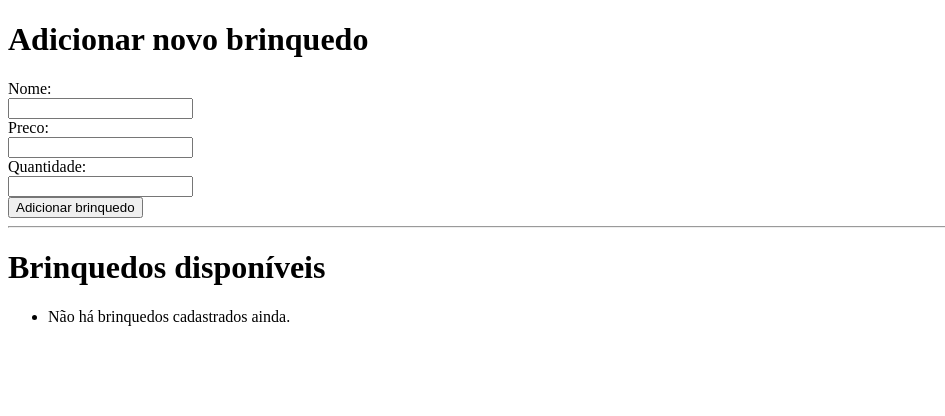
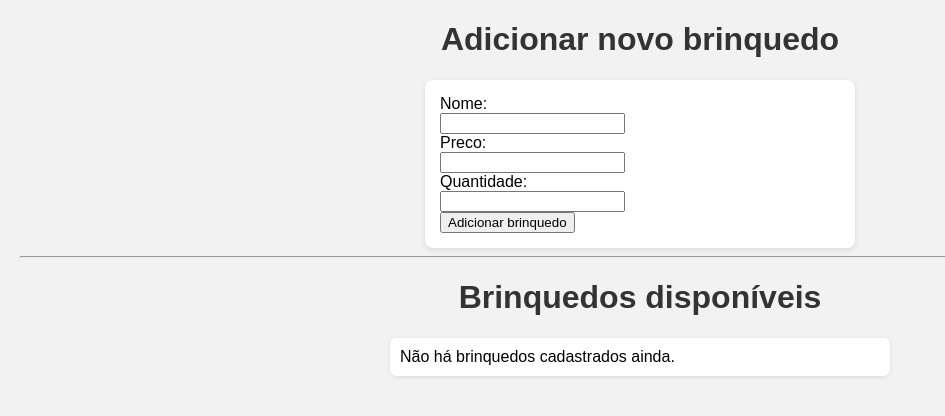
Before and after one commit to Bl4CKAT/projeto_brinquedos, a Django app: page / in a window 1280 px wide. Shown: the top 416 px of the page, without its empty margins (0-945 px from the left). Run offline with Django 5.2, Linux system fonts and the light colour scheme; data that the repository does not hold is empty.

Commit message:
Foi adicionado o arquivo '.css' ao projeto

```diff
--- /dev/null
+++ b/brinquedos/core/static/core/style.css
@@ -0,0 +1,48 @@
+body {
+    font-family: Arial, sans-serif;
+    background-color: #f2f2f2;
+    margin: 20px;
+}
+
+h1 {
+    color: #333;
+    text-align: center;
+}
+
+form {
+    background: white;
+    padding: 15px;
+    border-radius: 8px;
+    box-shadow: 0px 2px 6px rgba(0,0,0,0.1);
+    margin-bottom: 20px;
+    max-width: 400px;
+    margin: auto;
+}
+
+buttom {
+    background-color: #4CAF50;
+    color: white;
+    border: none;
+    padding: 8px 12px
+    border-radius: 5px;
+    cursor: pointer;
+}
+
+buttom:hover {
+    background-color: #45a049;
+}
+
+ul {
+    list-style: none;
+    padding: 0;
+    max-width: 500px;
+    margin: auto;
+}
+
+li {
+    background: white;
+    margin_bottom: 8px;
+    padding: 10px;
+    border-radius: 6px;
+    box-shadow: 0px 1px 4px rgba(0,0,0,0.1);
+}
--- a/brinquedos/core/templates/editar.html
+++ b/brinquedos/core/templates/editar.html
@@ -1,8 +1,10 @@
+{% load static %}
 <!DOCTYPE html>
 <html>
 <head>
   <meta charset="utf-8">
   <title>Editar brinquedo</title>
+  <link rel="stylesheet" href="{% static 'core/style.css' %}">
 </head>
 <body>
 <h1>Editar brinquedo: {{ brinquedo.nome }}</h1>
--- a/brinquedos/core/templates/excluir.html
+++ b/brinquedos/core/templates/excluir.html
@@ -1,8 +1,10 @@
+{% load static %}
 <!DOCTYPE html>
 <html>
 <head>
   <meta charset="utf-8">
   <title>Excluir brinquedo</title>
+  <link rel="stylesheet" href="{% static 'core/style.css' %}">
 </head>
 <body>
 <h1>Tem certeza que deseja excluir "{{ brinquedo.nome }}"?</h1>
--- a/brinquedos/core/templates/lista.html
+++ b/brinquedos/core/templates/lista.html
@@ -1,8 +1,10 @@
+{% load static %}
 <!DOCTYPE html>
 <html>
 <head>
     <meta charset="utf-8">
     <title>Lojinha de Brinquedos</title>
+    <link rel="stylesheet" href="{% static 'core/style.css' %}">
 </head>
 <body>
     <h1>Adicionar novo brinquedo</h1>
```
